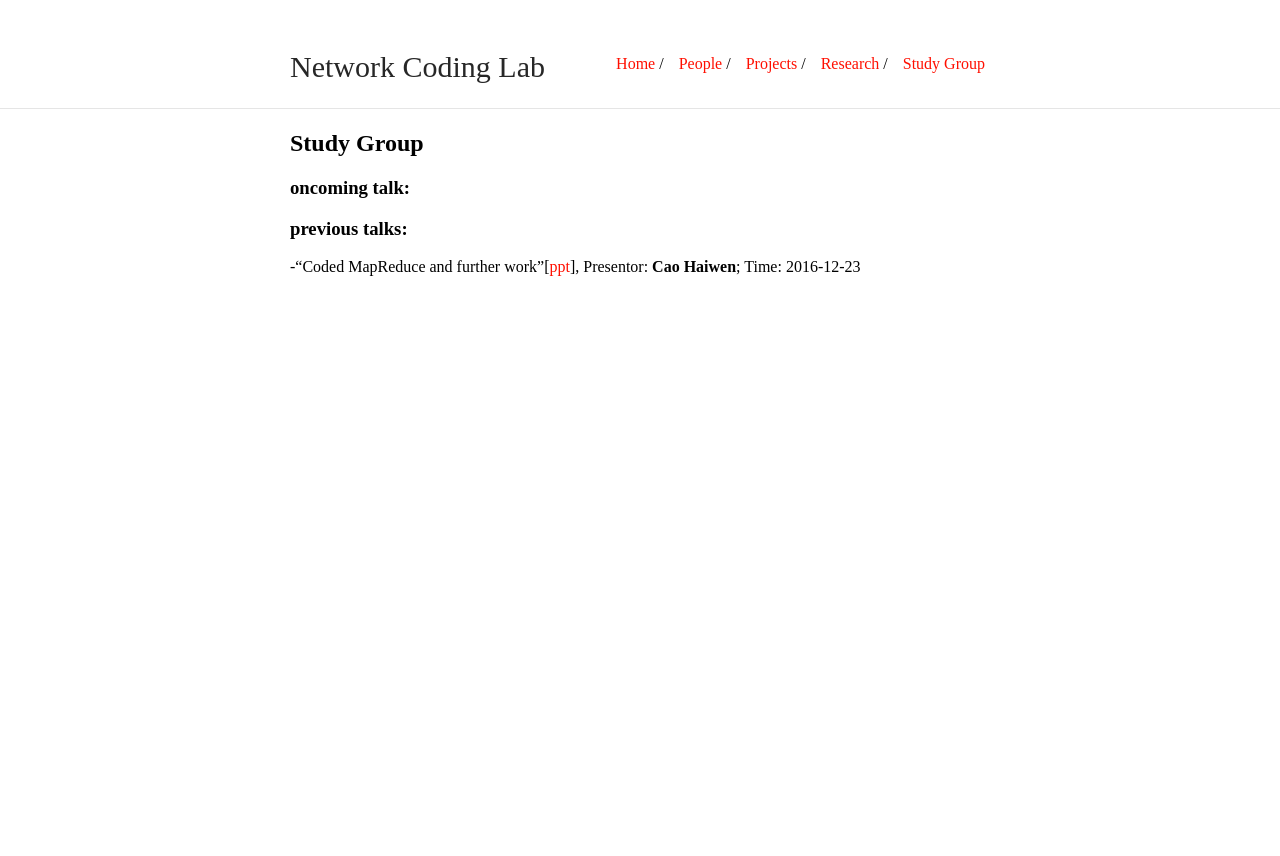
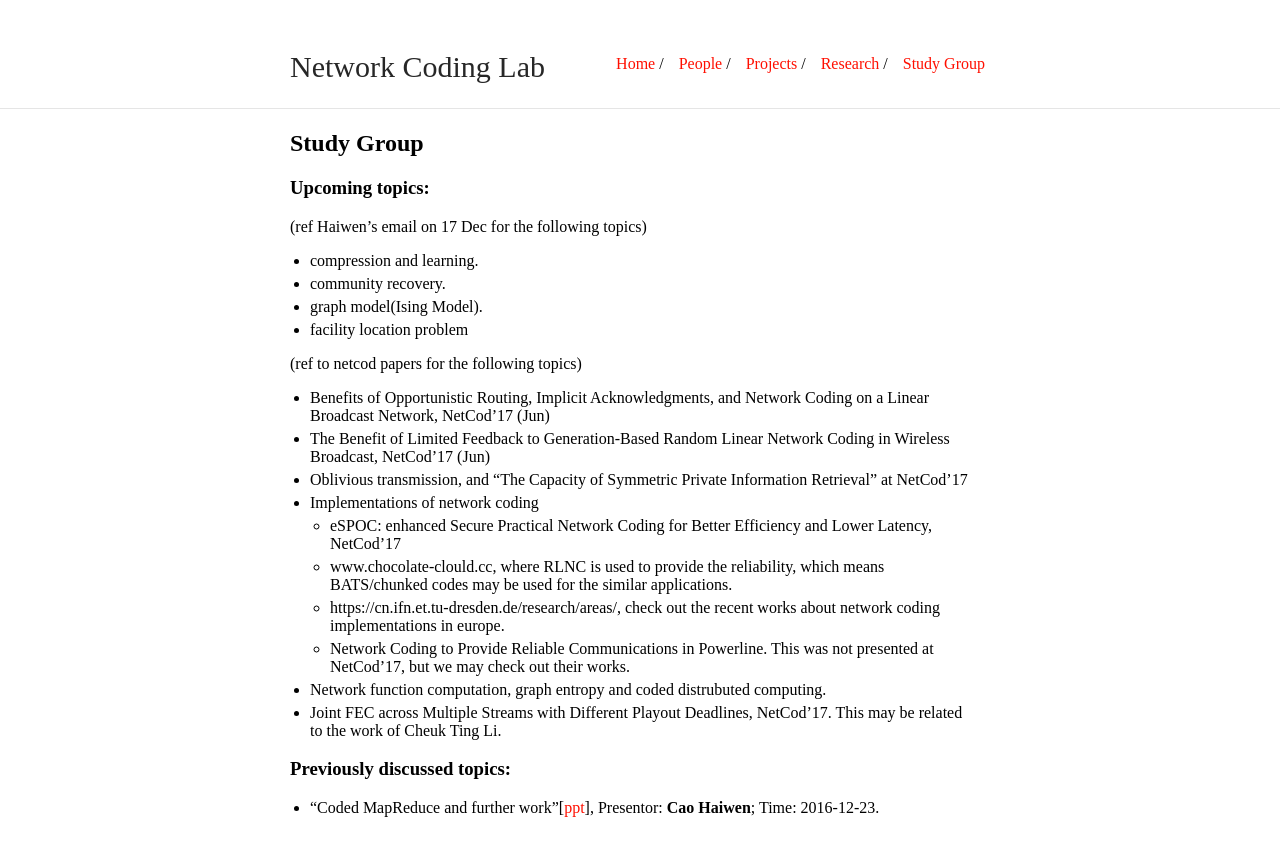
Before and after one commit to shhyang/nclab, a Jekyll site: the page built from studygroup/index.md, in a window 1280 px wide. Shown: the top 856 px of the page. Built offline with Jekyll 4.4.1, drawn with Linux system fonts in a browser that asks for light colours; some web fonts are replaced; our own code applies the rules of GitHub Pages for plain Markdown files.

Commit message:
Update index.md

```diff
--- a/studygroup/index.md
+++ b/studygroup/index.md
@@ -4,8 +4,26 @@ layout: default
 
 ## Study Group
 
-### oncoming talk:
+### Upcoming topics:
 
-### previous talks:
+(ref Haiwen's email on 17 Dec for the following topics)
+- compression and learning.
+- community recovery.
+- graph model(Ising Model).
+- facility location problem
 
--"Coded MapReduce and further work"\[[ppt](CodedDistributedComputing.pptx)\], Presentor: **Cao Haiwen**; Time: 2016-12-23
+(ref to netcod papers for the following topics)
+- Benefits of Opportunistic Routing, Implicit Acknowledgments, and Network Coding on a Linear Broadcast Network, NetCod'17 (Jun)
+- The Benefit of Limited Feedback to Generation-Based Random Linear Network Coding in Wireless Broadcast, NetCod'17 (Jun)
+- Oblivious transmission, and "The Capacity of Symmetric Private Information Retrieval" at NetCod'17
+- Implementations of network coding
+  - eSPOC: enhanced Secure Practical Network Coding for Better Efficiency and Lower Latency, NetCod'17
+  - www.chocolate-clould.cc, where RLNC is used to provide the reliability, which means BATS/chunked codes may be used for the similar applications.
+  - https://cn.ifn.et.tu-dresden.de/research/areas/, check out the recent works about network coding implementations in europe.
+  - Network Coding to Provide Reliable Communications in Powerline. This was not presented at NetCod'17, but we may check out their works.
+- Network function computation, graph entropy and coded distrubuted computing.
+- Joint FEC across Multiple Streams with Different Playout Deadlines, NetCod'17.  This may be related to the work of Cheuk Ting Li.
+
+### Previously discussed topics:
+
+- "Coded MapReduce and further work"\[[ppt](CodedDistributedComputing.pptx)\], Presentor: **Cao Haiwen**; Time: 2016-12-23.
```
